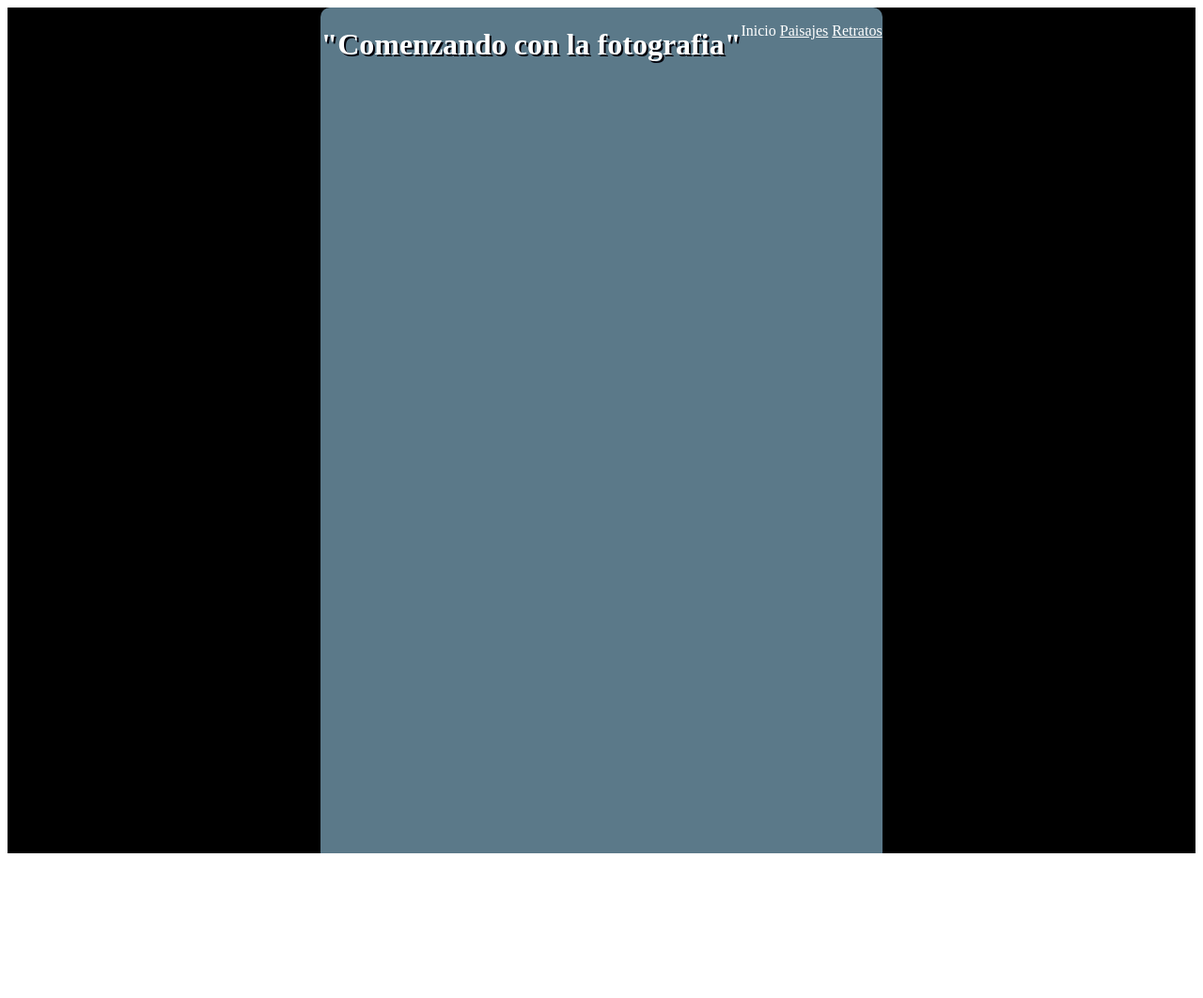
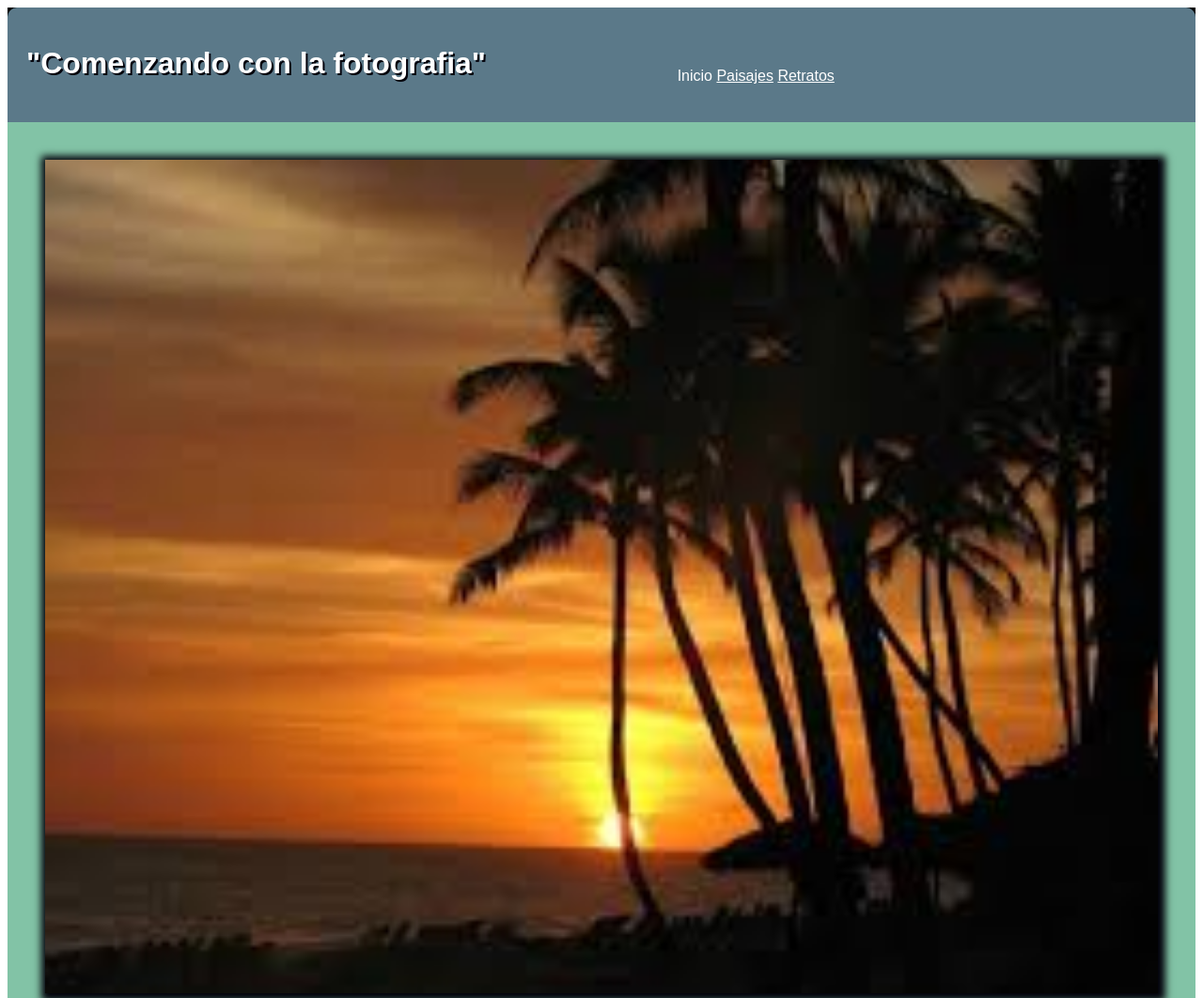
Before and after one commit to radikalx/cssweb, a plain HTML site: page index.html in a window 1280 px wide. Shown: the top 1062 px of the page at 94% size. Before the commit the page ends 916 px from the top, so only its background shows below. Drawn offline with Linux system fonts and the light colour scheme.

Commit message:
segundo dia

```diff
--- a/css/estilos.css
+++ b/css/estilos.css
@@ -1,13 +1,18 @@
+body{
+  font-family: arial;
+}
 .contenido{
   background: black;
-  display: flex;
-  height: 900px;
-  justify-content:center;
-  align-items:right;
-
+  margin: 0px;
+  padding: 0px;
+  width: 100%
+}
+.contenido div{
+  box-sizing: border-box;
+  min-width: 150px;
+  padding: 20px;
 }
 .encabezado1 {
-
   background-color: #5b7989;
   border-radius: 10px 10px 0px 0px;
   color: white;
@@ -15,10 +20,63 @@
 header{
   display: flex;
 }
-
+.navbar{
+  float: right;
+  display: block;
+  color:#5b7989
+  text-align:center;
+  padding: 14px 16px;
+  text-decoration: none;
+  margin-left: 15%;
+  margin-top: 2%;
+}
+.navbar a:hover{
+  background-color: #ddd;
+  color:black;
+}
 .encabezado1 h1{
   text-shadow: 2px 2px #02010a;
 }
 a:link,a:visited{
   color:white;
 }
+.contenido{
+  display: -webkit-flex;
+  display: flex;
+  -webkit-flex-flow: row wrap;
+  flex-flow: row wrap;
+}
+.encabezado1{
+  width: 100%;
+}
+.imgprimaria {
+  background-color: #82c3a6;
+  display: flex;
+  justify-content: center;
+  float: left;
+  text-align: center;
+  width: 100%;
+}
+
+.imgprimaria #imgpri{
+  width: 100%;
+}
+img{
+  box-shadow: 2px 2px 8px 6px #02010a ;
+  width: 100%;
+  margin: 0 auto;
+}
+
+.imgsecundaria {
+    background-color: #d8c75f;
+    display: flex;
+    justify-content: center;
+  float: left;
+  text-align: center;
+}
+.imgsecundaria #imgsec1{
+  width: 50%
+}
+.imgsecundaria #imgsec2{
+  width: 50%
+}
--- a/index.html
+++ b/index.html
@@ -9,21 +9,30 @@
     <div class="contenido" role="main">
       <!--Encabezado de la pagina -->
       <div class="encabezado1">
-        <header >
+          <header >
       <!--Titulo de la pagina -->
-          <h1>"Comenzando con la fotografia"</h1>
-          <p>
-            <a herf="#">Inicio</a>
-            <a href="#">Paisajes</a>
-            <a href="#">Retratos</a>
-          </P>
+            <h1>"Comenzando con la fotografia"</h1>
+            <div class="navbar">
+              <a herf="#">Inicio</a>
+              <a href="#">Paisajes</a>
+              <a href="#">Retratos</a>
+            </div>
          </header>
+      </div>
+      <Div class="imgprimaria">
+          <div id="imgpri">
+              <img src="img/imag1.jpg" alt="foto primaria" >
+          </div>
+      </div>
+      <div class="imgsecundaria">
+          <div id="imgsec1">
+            <img src="img/sec1.jpg" alt="foto secundaria1">
+          </div>
+          <div id="imgsec2">
+            <img src="img/sec2.jpg" alt="foto secundaria2">
+          </div>
 
       </div>
-
     </div>
-    <aside class="body">
-
-    </aside>
   </body>
 </html>
```
Also changed, not shown: img/IMAG1.jpg (added), img/img1.jpg (added), img/sec1.jpg (added), img/sec2.jpg (added).
